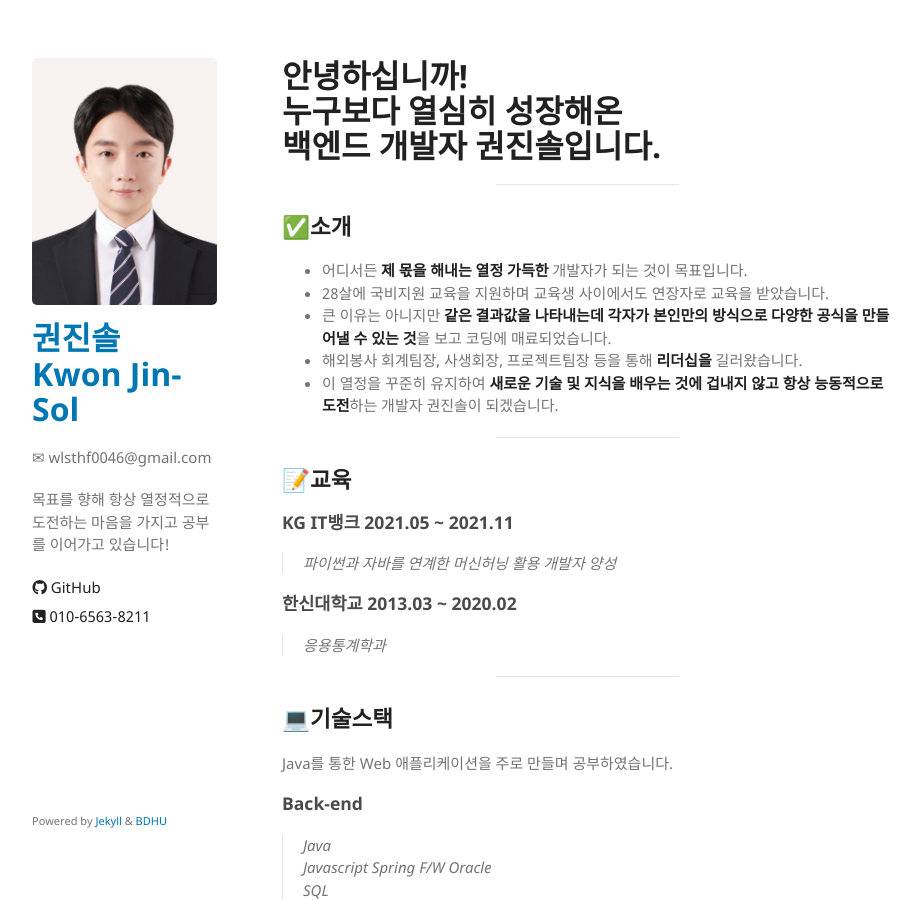
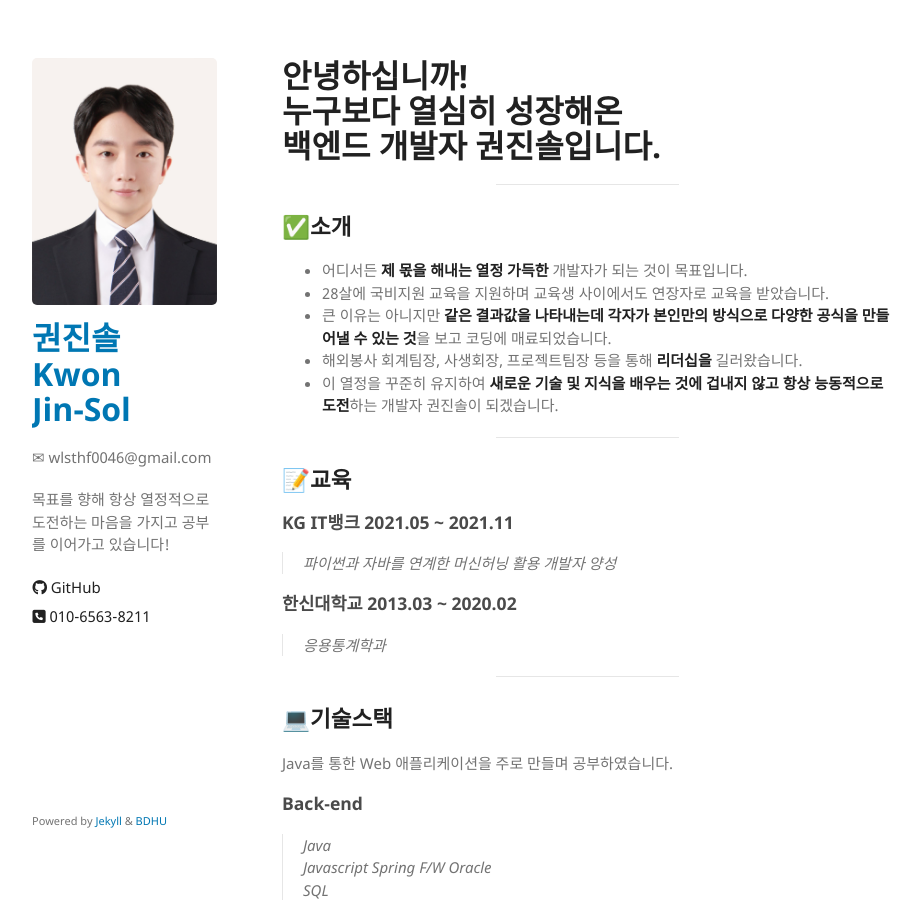
Before and after one commit to JinSolKwon/JinSolKwon-jinsolkwon.github.io, a Jekyll site: the page built from index.md, in a window 1280 px wide and 900 px high. Shown: the whole window, without its empty margins (178-1098 px from the left). Built offline with Jekyll 4.4.1, drawn with Linux system fonts in a browser that asks for light colours; our own code applies the rules of GitHub Pages for plain Markdown files.

```diff
--- a/_config.yml
+++ b/_config.yml
@@ -1,4 +1,4 @@
-title: 권진솔<br>Kwon Jin-Sol
+title: 권진솔<br>Kwon<br>Jin-Sol
 logo: /assets/img/main.jpg
 email: wlsthf0046@gmail.com
 description: 목표를 향해 항상 열정적으로 도전하는 마음을 가지고 공부를 이어가고 있습니다!
```
